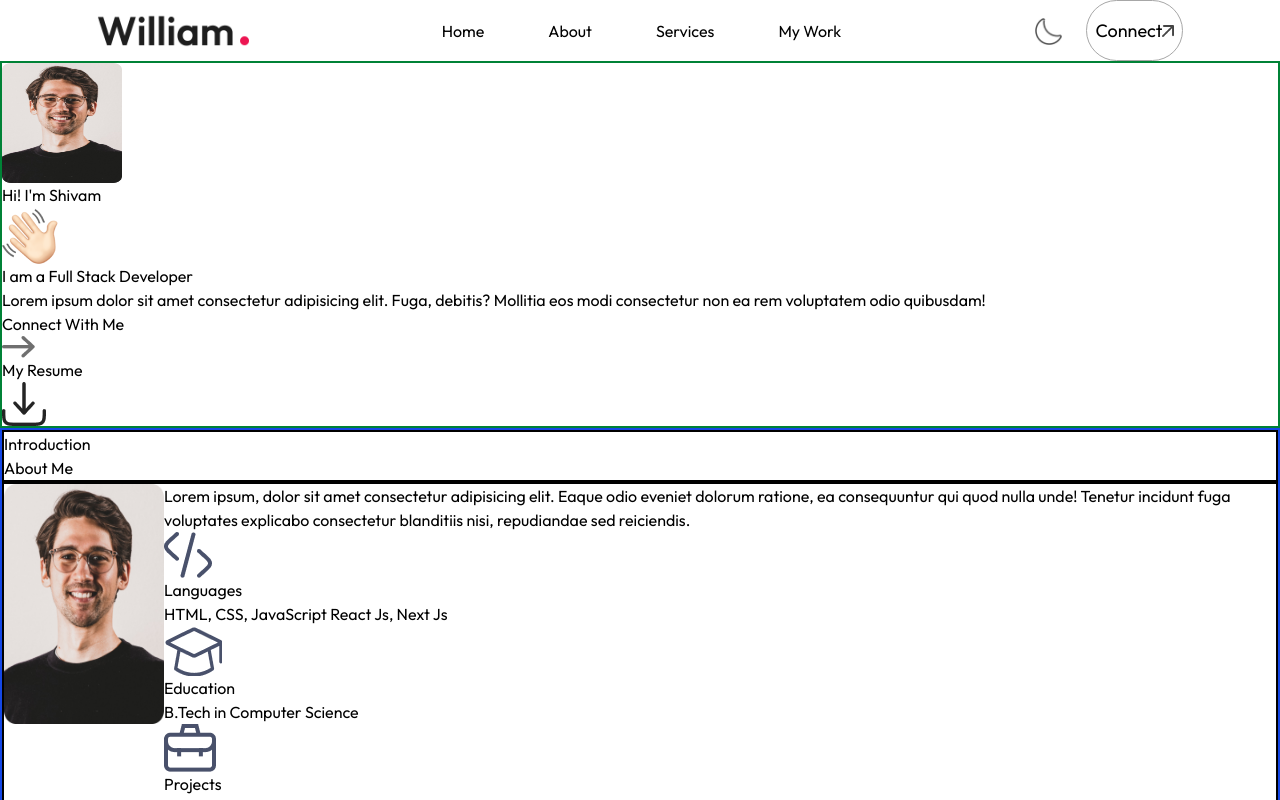
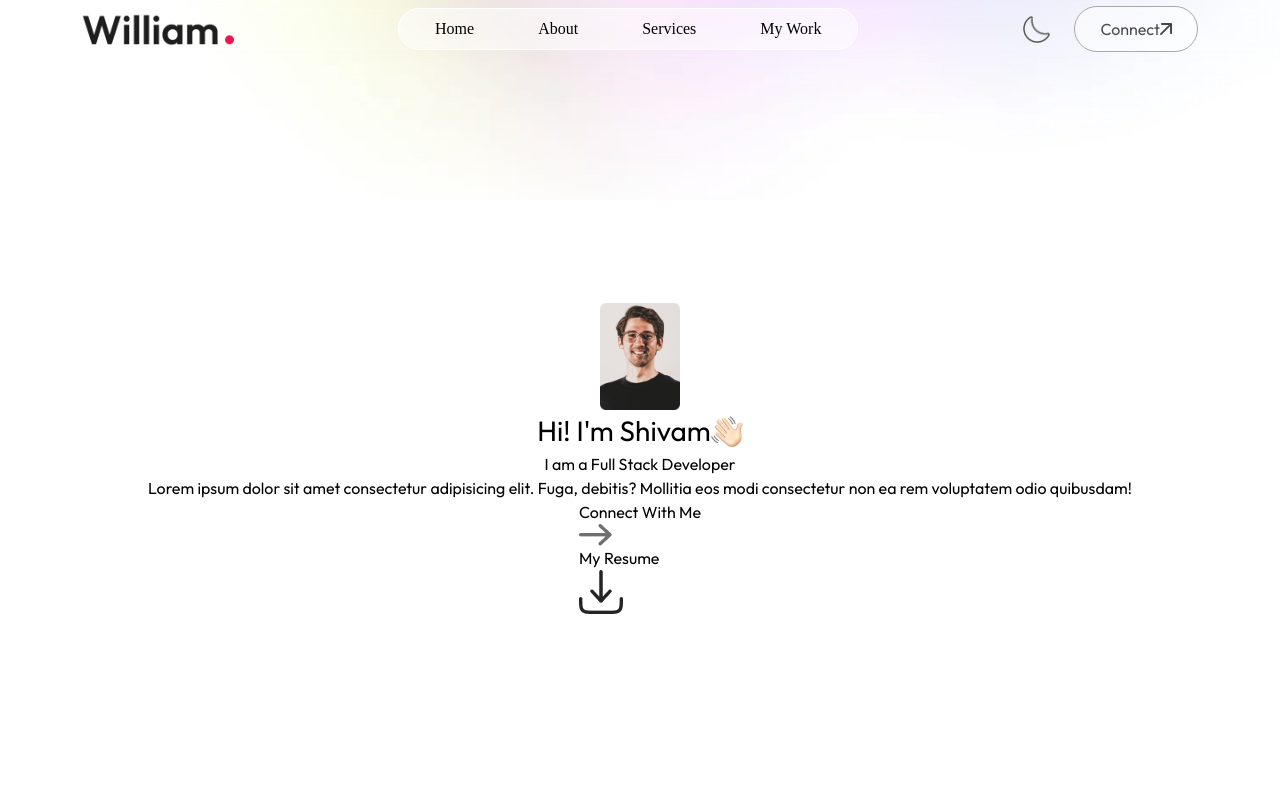
Before and after one commit to Shivamy45/Portfolio-Website, a Next.js app: page / in a window 1280 px wide. Shown: the top 800 px of the page. Built offline with nearby package versions, Linux system fonts and the light colour scheme; a web font is replaced by a local one.

Commit message:
Navbar done

```diff
--- a/app/globals.css
+++ b/app/globals.css
@@ -2,6 +2,10 @@
 
 * {
 	font-family: Outfit;
+}
+
+.font-ovo * {
+	font-family: "Ovo" !important;
 }
 
 .btn {
@@ -11,6 +15,8 @@
 	gap: 5;
 	border: 1px solid #a7a7a7;
 	border-radius: 100px;
-	padding: 16px 8px;
-	font-size: 18px;
+	padding: 10px 25px;
+	font-weight: 400;
+	background-color: #ffffff80;
+	color: #4d4d4d;
 }
--- a/app/page.js
+++ b/app/page.js
@@ -1,3 +1,4 @@
+import { assets } from "@/assets/assets";
 import About from "@/components/About";
 import Contact from "@/components/Contact";
 import Footer from "@/components/Footer";
@@ -5,17 +6,26 @@ import LandingPage from "@/components/LandingPage";
 import Navbar from "@/components/Navbar";
 import Portfolio from "@/components/Portfolio";
 import Services from "@/components/Services";
+import Image from "next/image";
 
 export default function Home() {
 	return (
-		<>
+		<div>
+			<div className="absolute inset-0 -z-10">
+				<Image
+					src={assets.header_bg_color}
+					alt="header bg"
+					className="fixed -z-10 inset-0 w-full h-full object-bottom left-30 top-[-600px]"
+				/>
+				<div className="absolute inset-0 bg-gradient-to-b from-transparent to-white" />
+			</div>
 			<Navbar />
 			<LandingPage />
-			<About />
-			<Services />
-			<Portfolio />
-			<Contact />
-			<Footer />
-		</>
+			{/* <About /> */}
+			{/* <Services /> */}
+			{/* <Portfolio /> */}
+			{/* <Contact /> */}
+			{/* <Footer /> */}
+		</div>
 	);
 }
--- a/components/LandingPage.jsx
+++ b/components/LandingPage.jsx
@@ -5,12 +5,18 @@ import React from "react";
 
 const LandingPage = () => {
 	return (
-		<div className="flex flex-col border-2 border-green-700">
-			{/* My Image */}
-			<Image src={assets.user_image} className="w-30 h-30" alt="Me" />
-			<p>
+		<section className="flex flex-col justify-center items-center h-screen w-full">
+			<div className="">
+				{/* My Image */}
+				<Image src={assets.user_image} className="w-20" alt="Me" />
+			</div>
+			<p className="font-ovo flex text-[28px] justify-center items-center">
 				Hi! I'm Shivam{" "}
-				<Image src={assets.hand_icon} alt="waving hand" />
+				<Image
+					src={assets.hand_icon}
+					className="w-8 h-8"
+					alt="waving hand"
+				/>
 			</p>
 			{/* Animation needed */}
 			<h1>I am a Full Stack Developer</h1>
@@ -29,7 +35,7 @@ const LandingPage = () => {
 					<Image src={assets.download_icon} alt="download" />
 				</Link>
 			</div>
-		</div>
+		</section>
 	);
 };
 
--- a/components/Navbar.jsx
+++ b/components/Navbar.jsx
@@ -5,14 +5,14 @@ import { assets } from "@/assets/assets";
 
 const Navbar = () => {
 	return (
-		<nav className="flex justify-around items-center">
+		<nav className="flex justify-around items-center py-1 sticky top-0 z-50 backdrop-blur-sm">
 			<Image
 				src={assets.logo}
 				className="w-38 cursor-pointer"
 				alt="Logo"
 			/>
-			<div className="">
-				<ul className="flex gap-16">
+			<div className="border border-white px-9 py-2 rounded-4xl drop-shadow-[0_10px_35px_0_rgba(0,0,0,0.03)] bg-white/50">
+				<ul className="flex gap-16 font-ovo">
 					<li>
 						<Link href={"#home"}>Home</Link>
 					</li>
```
